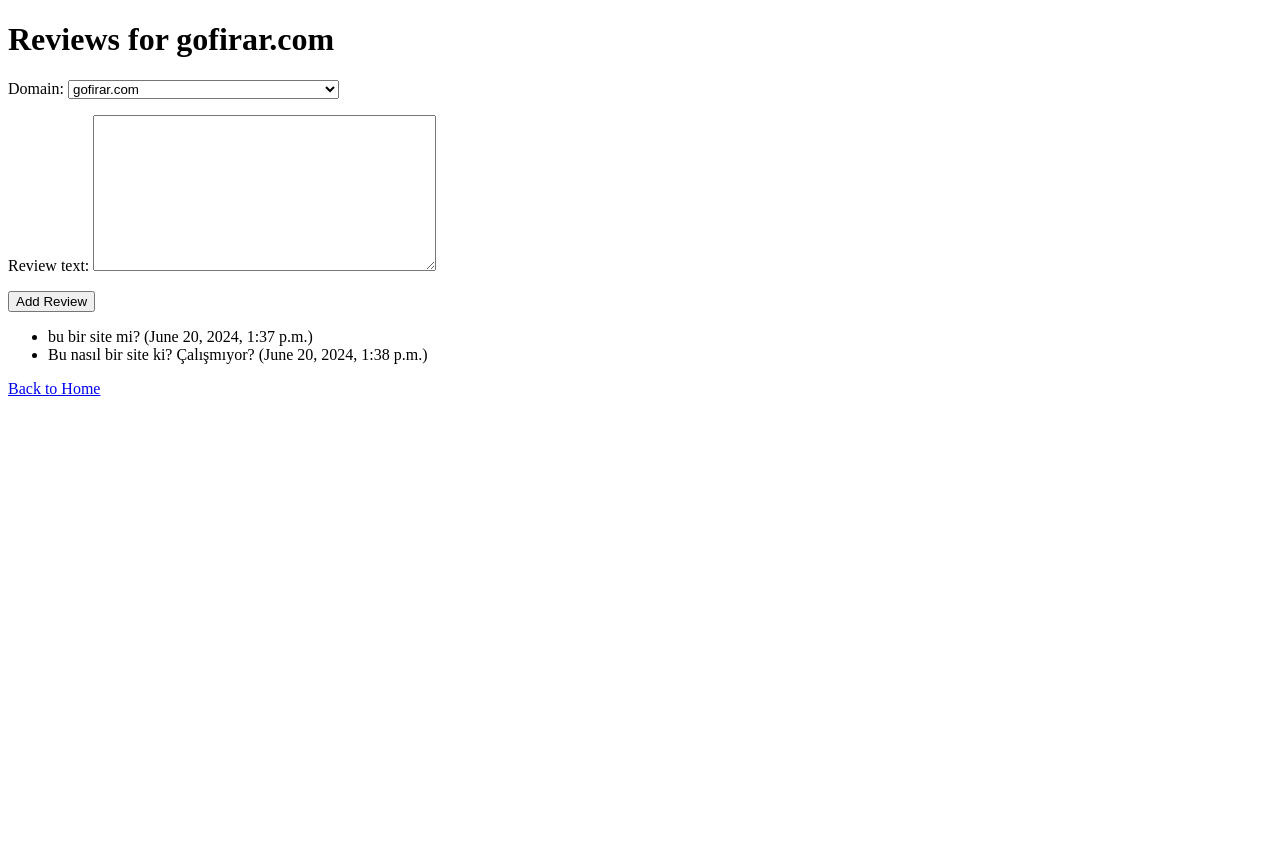
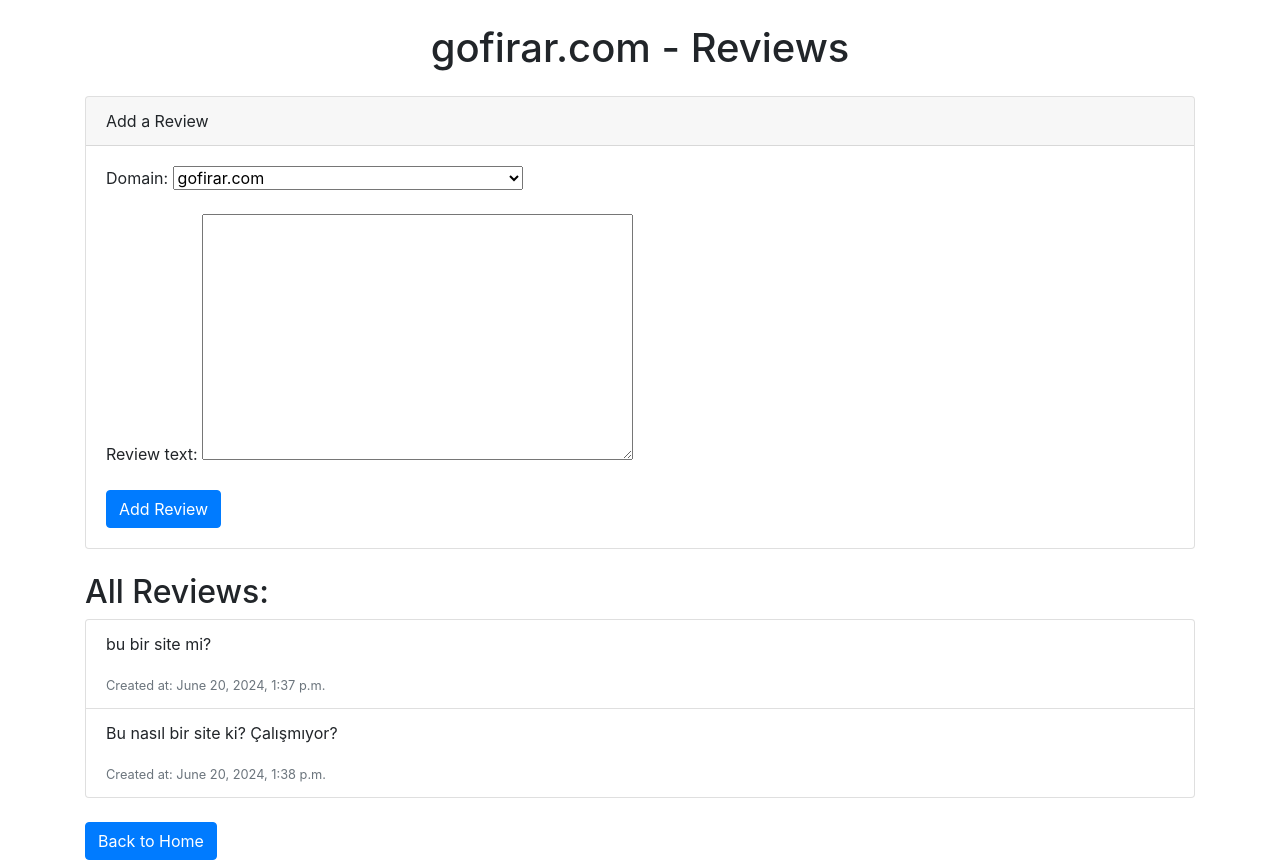
Before and after one commit to 85quluquliyev/56365_57754, a Django app: page /domain/1/ in a window 1280 px wide. Before the commit the page ends 396 px from the top, so only its background shows below. Run offline with Django 3.2, Linux system fonts and the light colour scheme; data comes from the database, SQL or seed files in the repository; both versions use the stored data as it was after the commit; some libraries are stand-ins or nearby versions.

Commit message:
last commit

```diff
--- /dev/null
+++ b/requirements.txt
@@ -0,0 +1,2 @@
+Django==3.2.7
+django-bootstrap4==22.2
--- a/reviews/templates/reviews/domain_detail.html
+++ b/reviews/templates/reviews/domain_detail.html
@@ -2,19 +2,48 @@
 <html>
 <head>
     <title>{{ domain.name }} - Reviews</title>
+    <!-- Bootstrap CSS -->
+    <link href="https://stackpath.bootstrapcdn.com/bootstrap/4.5.2/css/bootstrap.min.css" rel="stylesheet">
 </head>
 <body>
-    <h1>Reviews for {{ domain.name }}</h1>
+    <div class="container">
+        <h1 class="mt-4 text-center">{{ domain.name }} - Reviews</h1>
+
+        <!-- Yorum Ekleme Formu -->
+        <div class="card mt-4">
+            <div class="card-header">
+                Add a Review
+            </div>
+            <div class="card-body">
                 <form method="post">
                     {% csrf_token %}
                     {{ review_form.as_p }}
-        <button type="submit">Add Review</button>
+                    <button type="submit" class="btn btn-primary">Add Review</button>
                 </form>
-    <ul>
+            </div>
+        </div>
+
+        <!-- Yorumlar -->
+        <div class="mt-4">
+            <h2>All Reviews:</h2>
+            <ul class="list-group">
                 {% for review in reviews %}
-        <li>{{ review.review_text }} ({{ review.created_at }})</li>
+                    <li class="list-group-item">
+                        <p>{{ review.review_text }}</p>
+                        <small class="text-muted">Created at: {{ review.created_at }}</small>
+                    </li>
                 {% endfor %}
             </ul>
-    <a href="{% url 'home' %}">Back to Home</a>
+        </div>
+
+        <div class="mt-4">
+            <a href="{% url 'home' %}" class="btn btn-primary">Back to Home</a>
+        </div>
+    </div>
+
+    <!-- Bootstrap JS and dependencies -->
+    <script src="https://code.jquery.com/jquery-3.5.1.slim.min.js"></script>
+    <script src="https://cdn.jsdelivr.net/npm/@popperjs/core@2.5.4/dist/umd/popper.min.js"></script>
+    <script src="https://stackpath.bootstrapcdn.com/bootstrap/4.5.2/js/bootstrap.min.js"></script>
 </body>
 </html>
```
Also changed, not shown: reviews/templates/reviews/home.html (+10 -6 lines), db.sqlite3, readme.md (added). Lines whose indentation alone changed are shown as unchanged.
